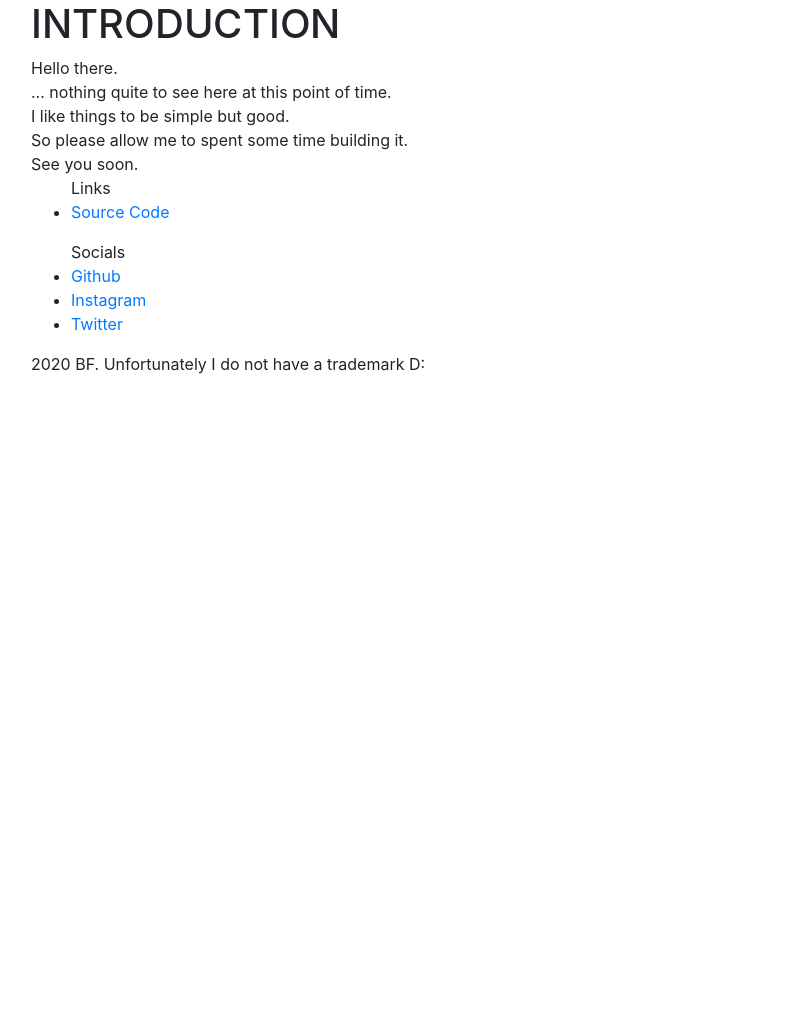
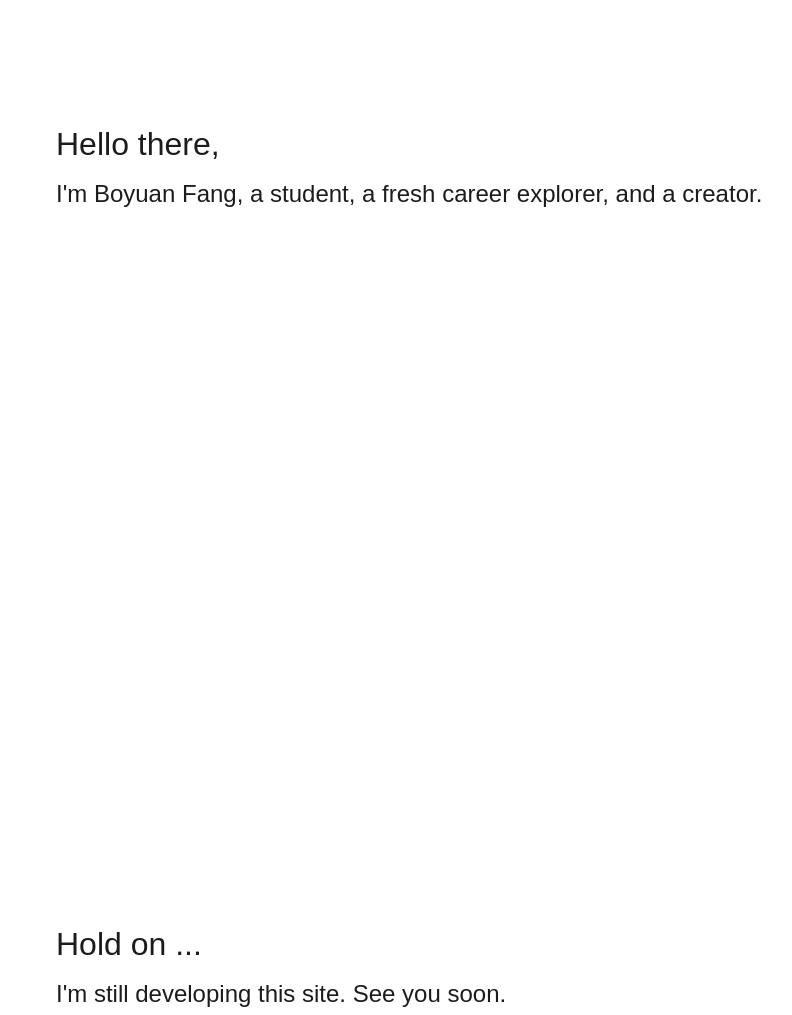
Before and after one commit to boyuanfang/me, a Gatsby site: page / in a window 1280 px wide. Shown: the whole page, without its empty margins (54-846 px from the left). Before the commit the page ends 800 px from the top, so only its background shows below. Built offline with nearby package versions, Linux system fonts and the light colour scheme; Gatsby itself is replaced by a stand-in of ours.

Commit message:
setup construction

```diff
--- a/gatsby-config.js
+++ b/gatsby-config.js
@@ -28,7 +28,8 @@ module.exports = {
         icon: `src/images/gatsby-icon.png`, // This path is relative to the root of the site.
       },
     },
-    // `gatsby-plugin-sass`,
+    `gatsby-plugin-sass`,
+    `gatsby-plugin-styled-components`,
     // this (optional) plugin enables Progressive Web App + Offline functionality
     // To learn more, visit: https://gatsby.dev/offline
     // `gatsby-plugin-offline`,
--- /dev/null
+++ b/src/components/Layout.jsx
@@ -0,0 +1,80 @@
+import React from 'react';
+import { createGlobalStyle } from 'styled-components'
+
+
+import './css/bootstrap-grid.css';
+import './css/bootstrap-reboot.css';
+
+/* Links */
+const SOURCECODE_LINK = 'https://github.com/Priceincoding/me';
+
+/* Socials */
+const GITHUB_LINK = 'https://github.com/Priceincoding';
+const INS_LINK = 'https://www.instagram.com/garbagedriver/';
+const TWITTER_LINK = 'https://twitter.com/trashdrivr';
+
+const GlobalStyle = createGlobalStyle`
+  body {
+    font-family: "Nunito Sans", sans-serif;
+  }
+
+  h1, h2, h3, h4, h5, h6 {
+    font-weight: 400;
+  }
+`;
+
+const Layout = (props) => {
+  const {
+    children, // required
+  } = props;
+
+  return (
+    <>
+      <GlobalStyle />
+      {/* <header className="header">
+      </header> */}
+
+      {children}
+
+      {/* <footer className="footer">
+        <div className="sub-footer-container">
+          <ul>
+            <div className="sub-footer-section-title">
+              Links
+            </div>
+            <li>
+              <a href={SOURCECODE_LINK}>
+                Source Code
+              </a>
+            </li>
+          </ul>
+          <ul>
+            <div className="sub-footer-section-title">
+              Socials
+            </div>
+            <li>
+              <a href={GITHUB_LINK}>
+                Github
+              </a>
+            </li>
+            <li>
+              <a href={INS_LINK}>
+                Instagram
+              </a>
+            </li>
+            <li>
+              <a href={TWITTER_LINK}>
+                Twitter
+              </a>
+            </li>
+          </ul>
+        </div>
+        <div className="footer-container">
+          2020 BF. Unfortunately I do not have a trademark D:
+        </div>
+      </footer> */}
+    </>
+  );
+};
+
+export default Layout;
--- /dev/null
+++ b/src/components/Section.jsx
@@ -0,0 +1,36 @@
+import React from 'react';
+import styled from 'styled-components';
+import { Fade } from 'react-reveal';
+
+import { media } from './utils/StyleUtils';
+
+/* CONSTANTS */
+const REVEAL_DELAY = 250;
+const CASCADE_DURATION = 2000;
+
+const Wrapper = styled.div`
+  color: #1c1c1e;
+  ${(props) => (props.header ? 'min-height: 100vh;' : '')};
+  padding: 120px 40px;
+  ${media.MD`padding: 120px 40px;`}
+`;
+
+const Section = (props) => {
+  const {
+    children, // required
+    header,
+  } = props;
+
+  return (
+    <Wrapper className="container" header={header}>
+      <Fade
+        delay={REVEAL_DELAY}
+        duration={CASCADE_DURATION}
+      >
+        {children}
+      </Fade>
+    </Wrapper>
+  );
+};
+
+export default Section;
--- a/src/components/TitleHeader.jsx
+++ b/src/components/TitleHeader.jsx
@@ -6,7 +6,7 @@ const TitleHeader = (props) => {
   const { title } = props;
 
   return (
-    <h1 className="title-header">
+    <h1>
       <Zoom cascade>
         {title}
       </Zoom>
--- a/src/components/app.scss
+++ b/src/components/css/_global.scss
@@ -1,22 +1,10 @@
-@import './main';
+/*
 
+  global css
+
+*/
 a {
   color: $black;
-}
-
-.container {
-  position: relative;
-  background-color: $white;
-
-  color: $black;
-  font-size: 1.6rem;
-
-  min-height: calc(100vh - 24rem);
-  padding-bottom: 24rem + 4.4rem;
-}
-
-.header {
-  padding: $vert-space $side-space;
 }
 
 .footer {
@@ -26,7 +14,7 @@ a {
   left: 0;
   right: 0;
 
-  font-size: 1.6rem;
+  // font-size: 1.6rem;
   font-weight: 400;
 
   & a {
@@ -51,7 +39,7 @@ a {
   padding: 2.4rem 3.2rem;
   background-color: $vblack;
 
-  font-size: 1.4rem;
+  // font-size: 1.4rem;
   color: $lightgrey;
 
   vertical-align: top;
@@ -70,7 +58,7 @@ a {
     & .sub-footer-section-title {
       margin: 1rem 0;
       font-weight: 600;
-      font-size: 1.8rem;
+      // font-size: 1.8rem;
     }
   }
 }
@@ -79,7 +67,7 @@ a {
   padding: 1.6rem 2.4rem;
   background-color: $black;
 
-  font-size: 1.2rem;
+  // font-size: 1.2rem;
   color: $deepgrey;
   text-align: center;
 }
@@ -89,7 +77,7 @@ a {
   color: $black;
   text-transform: uppercase;
   font-weight: bold;
-  font-size: 4.8rem;
+  // font-size: 4.8rem;
 
   user-select: none;
 
@@ -117,3 +105,30 @@ a {
 a.nav-link-active {
   /* color: deeppink; */
 }
+
+.typing-text {
+  display: inline-block;
+}
+
+.typing-cursor {
+  display: inline-block;
+  opacity: 1;
+  animation: blink 1s cubic-bezier(1, 0, 0, 1) infinite;
+}
+
+.typing-cursor-off {
+  display: inline-block;
+  opacity: 0;
+}
+
+@keyframes blink {
+  0% {
+    opacity: 1;
+  }
+  50% {
+      opacity: 0;
+  }
+  100% {
+      opacity: 1;
+  }
+}
--- a/src/components/global.scss
+++ /dev/null
@@ -1,35 +0,0 @@
-@import './main';
-
-/*
-
-  Colors
-
-  - selectors
-    - text
-    - background
-
-*/
-
-/* selectors */
-.black { color: $black; }
-.vblack { color: $vblack; }
-.white { color: $white; }
-.lightgrey { color: $lightgrey; }
-.grey { color: $grey; }
-.stalegrey { color: $stalegrey; }
-.deepgrey { color: $deepgrey; }
-
-.blue { color: $blue; }
-.pblue { color: $pblue; }
-
-/* background */
-.bg-black { background-color: $black; }
-.bg-vblack { background-color: $vblack; }
-.bg-white { background-color: $white; }
-.bg-lightgrey { background-color: $lightgrey; }
-.bg-grey { background-color: $grey; }
-.bg-stalegrey { background-color: $stalegrey; }
-.bg-deepgrey { background-color: $deepgrey; }
-
-.bg-blue { background-color: $blue; }
-.bg-pblue { background-color: $pblue; }
--- a/src/components/index.scss
+++ /dev/null
@@ -1,70 +0,0 @@
-html {
-  font-size: 62.5%;
-}
-
-@media only screen and (max-width: 768px) {
-  html {
-    font-size: 56%;
-  }
-}
-
-@media only screen and (max-width: 576px) {
-  html {
-    font-size: 42.5%;
-  }
-}
-
-@media only screen and (min-width: 1200px) {
-  html {
-    font-size: 80%;
-  }
-}
-
-// @media only screen and (min-width: 768px) {
-//   html {
-//     font-size: 50%;
-//   }
-// }
-
-// @media only screen and (min-width: 992px) {
-//   html {
-//     font-size: 62.5%;
-//   }
-// }
-
-// @media only screen and (min-width: 1200px) {
-//   html {
-//     font-size: 75%;
-//   }
-// }
-
-body {
-  margin: 0;
-  font-family: -apple-system, BlinkMacSystemFont,
-  "Segoe UI", "Roboto", "Oxygen",
-  "Ubuntu", "Cantarell", "Fira Sans",
-  "Droid Sans", "Helvetica Neue", sans-serif;
-  -webkit-font-smoothing: antialiased;
-  -moz-osx-font-smoothing: grayscale;
-  height: 100vh;
-  font-size: 16px;
-}
-
-a {
-  text-decoration: none;
-}
-
-ul {
-  padding: 0;
-}
-
-li {
-  list-style-type: none;
-  display: inline;
-  margin: 0;
-}
-
-code {
-  font-family: source-code-pro, Menlo, Monaco, Consolas, "Courier New",
-    monospace;
-}
--- a/src/components/shared.scss
+++ /dev/null
@@ -1,50 +0,0 @@
-@import '../main';
-
-.title-header {
-  padding: 4.2rem 1.2rem;
-  margin-bottom: 1.2rem;
-
-  // border-radius: 48px;
-  align-items: center;
-  text-align: center;
-
-  letter-spacing: 0.08em;
-  text-transform: uppercase;
-
-  font-weight: bold;
-  font-size: 3.6rem;
-
-  user-select: none;
-
-  color: $black;
-  // background-color: $aqua;
-
-  // text-shadow: 2px 2px $black;
-}
-
-.typing-text {
-  display: inline-block;
-}
-
-.typing-cursor {
-  display: inline-block;
-  opacity: 1;
-  animation: blink 1s cubic-bezier(1, 0, 0, 1) infinite;
-}
-
-.typing-cursor-off {
-  display: inline-block;
-  opacity: 0;
-}
-
-@keyframes blink {
-  0% {
-    opacity: 1;
-  }
-  50% {
-      opacity: 0;
-  }
-  100% {
-      opacity: 1;
-  }
-}
--- /dev/null
+++ b/src/components/utils/StyleUtils.js
@@ -0,0 +1,24 @@
+import styled, { css } from 'styled-components';
+
+const sizes = {
+  SM: 576, // Small
+  MD: 768, // Medium
+  LG: 992, // Large
+  XL: 1200, // Extra large
+};
+
+export const media = Object.keys(sizes).reduce((accumulator, label) => {
+  // use em in breakpoints to work properly cross-browser and support users
+  // changing their browsers font-size: https://zellwk.com/blog/media-query-units/
+  const emSize = sizes[label] / 16;
+  accumulator[label] = (...args) => css`
+    @media (max-width: ${emSize}em) {
+      ${css(...args)};
+    }
+  `;
+  return accumulator;
+}, {});
+
+export const PLACEHOLDER = () => (styled`
+  display: block;
+`);
--- a/src/pages/index.js
+++ b/src/pages/index.js
@@ -1,97 +1,29 @@
 import React from 'react';
 import { Link } from 'gatsby';
-import { Fade } from 'react-reveal';
 import VisibilitySensor from 'react-visibility-sensor';
 
-import '../components/css/bootstrap.css';
-
-import TitleHeader from '../components/TitleHeader';
-
-/* CONSTANTS */
-const REVEAL_DELAY = 500;
-const CASCADE_DURATION = 2000;
-
-/* Links */
-const SOURCECODE_LINK = 'https://github.com/Priceincoding/priceincoding.github.io';
-
-/* Socials */
-const GITHUB_LINK = 'https://github.com/Priceincoding';
-const INS_LINK = 'https://www.instagram.com/garbagedriver/';
-const TWITTER_LINK = 'https://twitter.com/trashdrivr';
+import Layout from '../components/Layout';
+import Section from '../components/Section';
 
 const HomePage = () => (
-  <div className="container">
-    <header className="header">
-    </header>
-
-    <body>
-      <div className="center-container">
-        <TitleHeader title="INTRODUCTION" />
-        <Fade
-          // bottom
-          cascade
-          delay={REVEAL_DELAY}
-          duration={CASCADE_DURATION}
-        >
-          <div>
-            <div className="sector">
-              Hello there.
-            </div>
-            <div className="sector">
-              ...
-              nothing quite to see here at this point of time.
-            </div>
-            <div className="sector black bg-pblue">
-              I like things to be simple but good.
-              <br />
-              So please allow me to spent some time building it.
-            </div>
-            <div className="sector">
-              See you soon.
-            </div>
-          </div>
-        </Fade>
-      </div>
-    </body>
-
-    <footer className="footer">
-      <div className="sub-footer-container">
-        <ul>
-          <div className="sub-footer-section-title">
-            Links
-          </div>
-          <li>
-            <a href={SOURCECODE_LINK}>
-              Source Code
-            </a>
-          </li>
-        </ul>
-        <ul>
-          <div className="sub-footer-section-title">
-            Socials
-          </div>
-          <li>
-            <a href={GITHUB_LINK}>
-              Github
-            </a>
-          </li>
-          <li>
-            <a href={INS_LINK}>
-              Instagram
-            </a>
-          </li>
-          <li>
-            <a href={TWITTER_LINK}>
-              Twitter
-            </a>
-          </li>
-        </ul>
-      </div>
-      <div className="footer-container">
-        2020 BF. Unfortunately I do not have a trademark D:
-      </div>
-    </footer>
-  </div>
+  <Layout>
+    <Section header>
+      <h1>
+        Hello there,
+      </h1>
+      <h2>
+        I'm Boyuan Fang, a student, a fresh career explorer, and a creator.
+      </h2>
+    </Section>
+    <Section>
+      <h1>
+        Hold on ...
+      </h1>
+      <h2>
+        I'm still developing this site. See you soon.
+      </h2>
+    </Section>
+  </Layout>
 );
 
 export default HomePage;
```
Also changed, not shown: package.json (+7 -4 lines), src/components/css/_mixins.scss (renamed from src/components/main.scss, +0 -45 lines), src/components/css/_variables.scss (added, +60 -0 lines), src/components/css/main.scss (added, +15 -0 lines), 4 other files.
